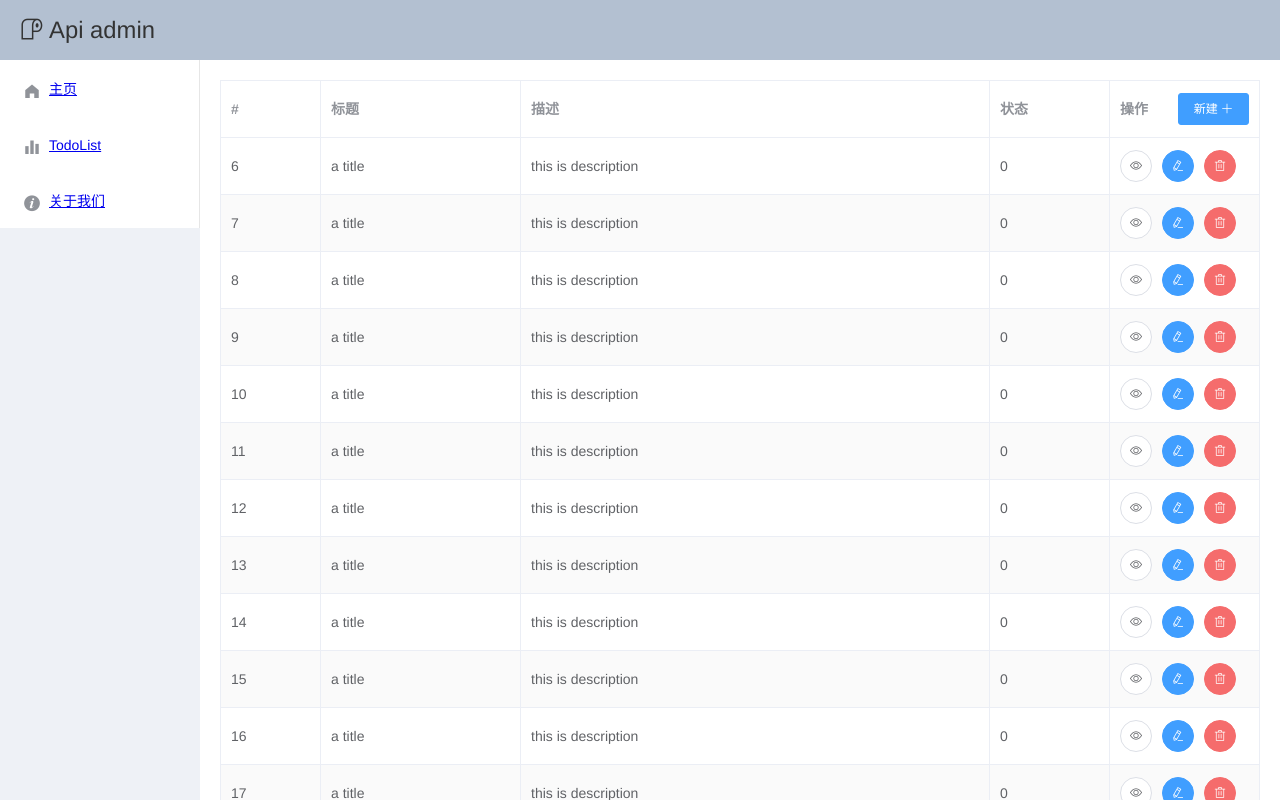
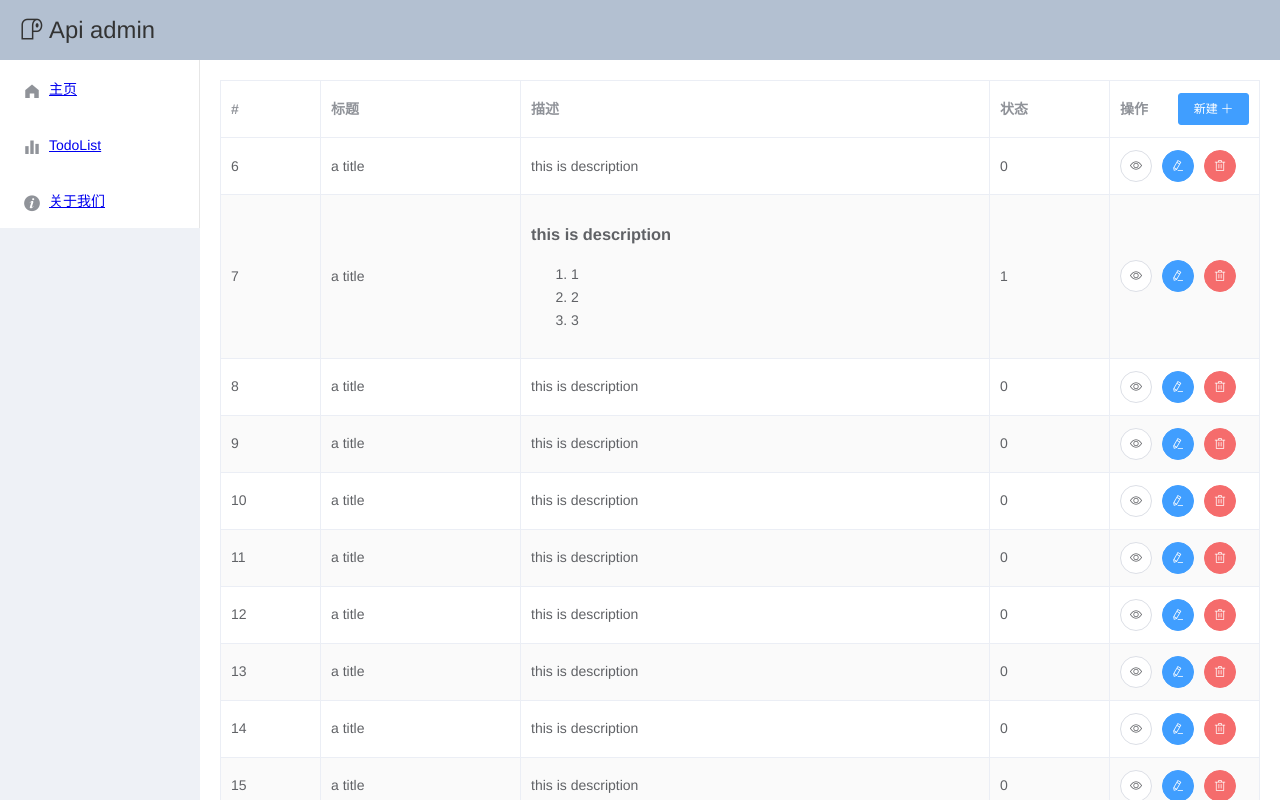
Before and after one commit to davidkoojohn/json-server-demo, a Vue app: page /todo in a window 1280 px wide. Built offline with nearby package versions, Linux system fonts and the light colour scheme; data requests are answered from the project's data file.

Commit message:
add editor

```diff
--- a/db.json
+++ b/db.json
@@ -8,8 +8,8 @@
     },
     {
       "title": "a title",
-      "description": "this is description",
-      "status": 0,
+      "description": "<h1><strong>this is description</strong></h1><ol><li>1</li><li>2</li><li>3</li></ol>",
+      "status": 1,
       "id": 7
     },
     {
--- a/package.json
+++ b/package.json
@@ -14,6 +14,7 @@
     "json-server": "^0.15.1",
     "register-service-worker": "^1.6.2",
     "vue": "^2.6.10",
+    "vue-quill-editor": "^3.0.6",
     "vue-router": "^3.1.3",
     "vuex": "^3.1.2"
   },
--- a/src/views/Todo.vue
+++ b/src/views/Todo.vue
@@ -3,7 +3,11 @@
     <el-table :data="dataList" stripe border>
       <el-table-column prop="id" label="#" width="100"/>
       <el-table-column prop="title" label="标题" width="200"/>
-      <el-table-column prop="description" label="描述"/>
+      <el-table-column label="描述">
+        <template slot-scope="scope">
+          <div v-html="scope.row.description"></div>
+        </template>
+      </el-table-column>
       <el-table-column prop="status" label="状态" width="120"/>
       <el-table-column label="操作" width="150">
         <template slot="header" slot-scope="scope">
--- a/src/views/TodoForm.vue
+++ b/src/views/TodoForm.vue
@@ -8,7 +8,11 @@
         <el-input v-model="formField.title" :disabled="type === 'show'"></el-input>
       </el-form-item>
       <el-form-item label="描述" prop="description">
-        <el-input type="textarea" v-model="formField.description" :disabled="type === 'show'" class="desc"></el-input>
+        <!--<el-input type="textarea" v-model="formField.description" :disabled="type === 'show'" class="desc"></el-input>-->
+        <div v-if="type === 'show'" class="desc">
+          <span v-html="formField.description"></span>
+        </div>
+        <quill-editor v-else v-model="formField.description" class="editor"/>
       </el-form-item>
       <el-form-item>
         <router-link v-if="type === 'show'" :to="{ name: 'todo-edit', params: {id: `${objectId}`}}">
@@ -24,8 +28,12 @@
 </template>
 
 <script>
-import { mapGetters, mapActions } from 'vuex'
 import api from '../tools/api'
+
+import 'quill/dist/quill.core.css'
+import 'quill/dist/quill.snow.css'
+import 'quill/dist/quill.bubble.css'
+import { quillEditor } from 'vue-quill-editor'
 
 const optType = {
   'todo-create': 'create',
@@ -34,6 +42,9 @@ const optType = {
 }
 export default {
   name: 'TodoCreate',
+  components: {
+    quillEditor
+  },
   data() {
     return {
       formField: {
@@ -119,11 +130,21 @@ export default {
   }
 
   .form-area {
-    width: 500px;
     margin-top: 30px;
 
-    .desc .el-textarea__inner {
-      height: 100px;
+    .desc {
+      border-radius: 4px;
+      border: 1px solid #DCDFE6;
+
+      .el-textarea__inner {
+        height: 100px;
+      }
+    }
+  }
+
+  .editor {
+    .ql-container.ql-snow {
+      height: 200px;
     }
   }
 }
```
Also changed, not shown: 1 other file (tests, documents, lock files or other folders).
